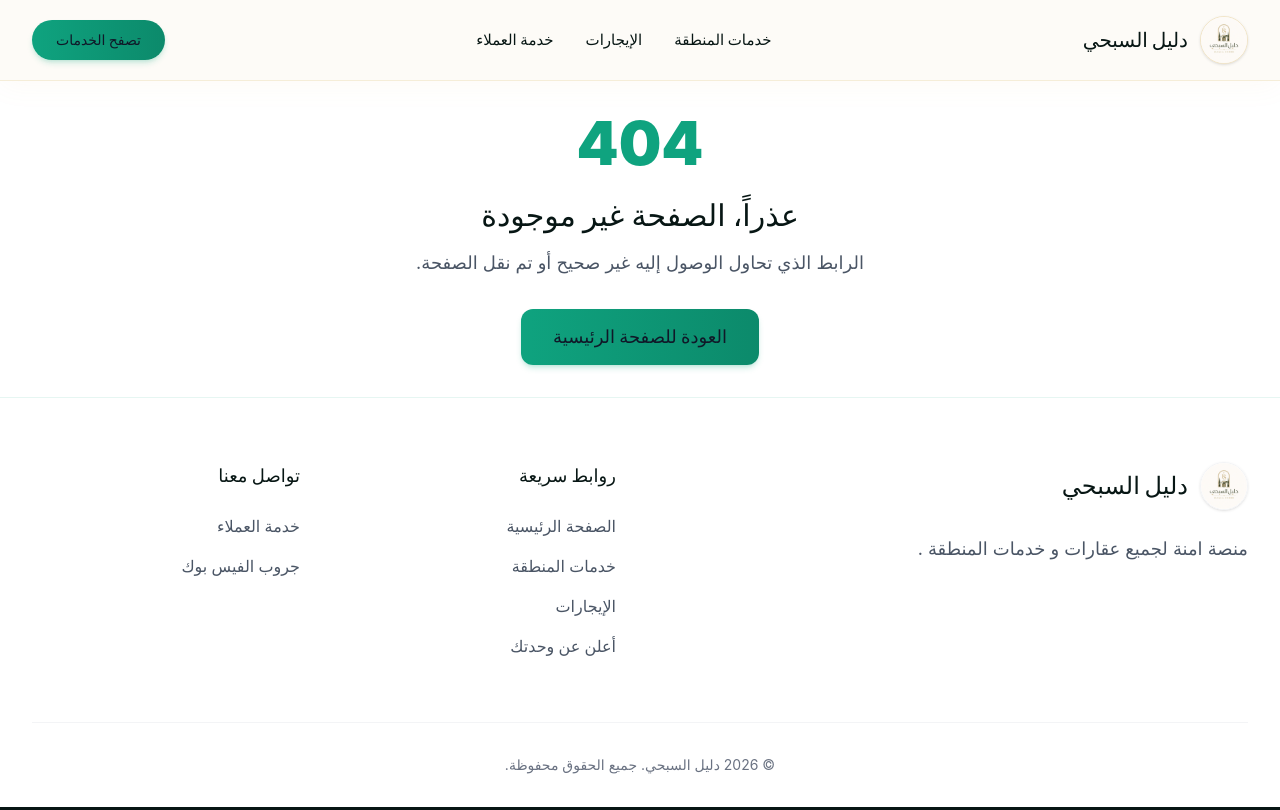
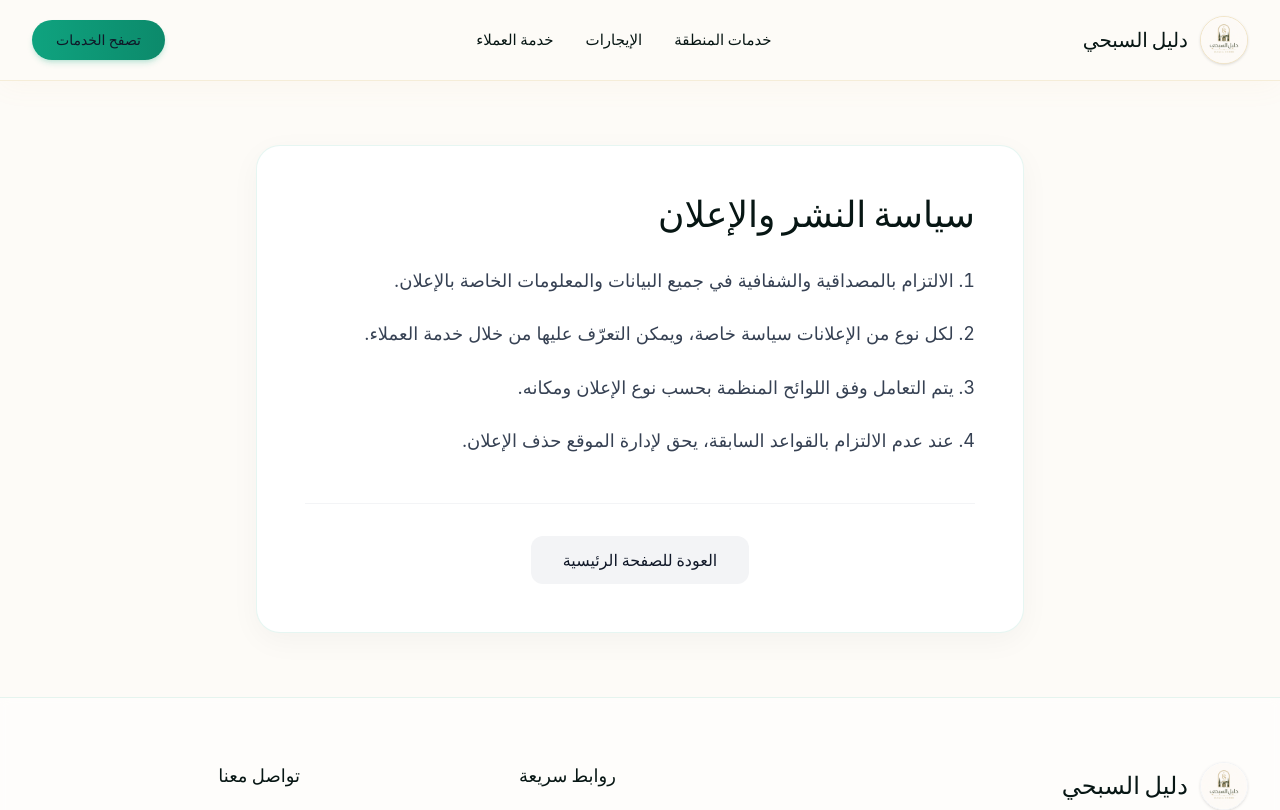
Before and after one commit to mohabx116-creator/dalilsubhi-landing-web, a React (Vite) app: page /publishing-policy in a window 1280 px wide. Shown: the top 810 px of the page. Built offline with nearby package versions, Linux system fonts and the light colour scheme.

Commit message:
feat(landing): add canonical publishing policy and footer links

```diff
--- a/src/App.tsx
+++ b/src/App.tsx
@@ -3,6 +3,8 @@ import { ScrollToTop } from './components/ScrollToTop';
 import ComingSoonPage from './pages/ComingSoonPage';
 import HomePage from './pages/HomePage';
 import NotFoundPage from './pages/NotFoundPage';
+
+import PublishingPolicyPage from './pages/PublishingPolicyPage';
 
 export default function App() {
   return (
@@ -10,6 +12,7 @@ export default function App() {
       <ScrollToTop />
       <Routes>
         <Route path="/" element={<HomePage />} />
+        <Route path="/publishing-policy" element={<PublishingPolicyPage />} />
         <Route path="/coming-soon" element={<ComingSoonPage />} />
         <Route path="*" element={<NotFoundPage />} />
       </Routes>
--- a/src/components/AboutSection.tsx
+++ b/src/components/AboutSection.tsx
@@ -1,10 +1,17 @@
+import { Link } from 'react-router-dom';
+
 export default function AboutSection() {
   return (
     <section id="about" className="bg-gray-50/50 backdrop-blur-[4px] py-16">
       <div className="mx-auto max-w-3xl px-4 sm:px-6 lg:px-8 text-center">
         <h2 className="text-3xl font-black text-[#071614] sm:text-4xl mb-6">عن دليل السبحي</h2>
-        <p className="text-lg leading-relaxed text-gray-600">
+        <p className="text-lg leading-relaxed text-gray-600 mb-6">
           دليل السبحي منصة امنة لجميع عقارات و خدمات المنطقة.
+        </p>
+        <p className="text-sm text-gray-500">
+          <Link to="/publishing-policy" className="hover:text-[#0fa37f] transition underline underline-offset-4">
+            نلتزم بمعايير واضحة للنشر والإعلان بما يحفظ جودة المحتوى وموثوقيته.
+          </Link>
         </p>
       </div>
     </section>
--- a/src/components/Footer.tsx
+++ b/src/components/Footer.tsx
@@ -25,6 +25,7 @@ export default function Footer() {
               <li><a href={SERVICES_URL} className="hover:text-[#0fa37f] transition">خدمات المنطقة</a></li>
               <li><a href={RENTALS_URL} className="hover:text-[#0fa37f] transition">الإيجارات</a></li>
               <li><a href={OWNERS_URL} className="hover:text-[#0fa37f] transition">أعلن عن وحدتك</a></li>
+              <li><Link to="/publishing-policy" className="hover:text-[#0fa37f] transition">سياسة النشر والإعلان</Link></li>
             </ul>
           </div>
           <div>
--- /dev/null
+++ b/src/pages/PublishingPolicyPage.tsx
@@ -0,0 +1,33 @@
+import { Link } from 'react-router-dom';
+import Header from '../components/Header';
+import Footer from '../components/Footer';
+
+export default function PublishingPolicyPage() {
+  return (
+    <div className="relative min-h-screen flex flex-col bg-[#fdfbf7] text-gray-900 font-sans" dir="rtl">
+      <Header />
+      <main className="flex-1 px-4 py-16 sm:px-6 lg:px-8">
+        <div className="mx-auto max-w-3xl rounded-3xl bg-white p-8 sm:p-12 shadow-[0_8px_30px_rgba(0,0,0,0.04)] border border-[#0fa37f]/10">
+          <h1 className="text-3xl font-black text-[#071614] sm:text-4xl mb-8">سياسة النشر والإعلان</h1>
+
+          <ol className="list-decimal list-inside space-y-6 text-lg leading-relaxed text-gray-700">
+            <li>الالتزام بالمصداقية والشفافية في جميع البيانات والمعلومات الخاصة بالإعلان.</li>
+            <li>لكل نوع من الإعلانات سياسة خاصة، ويمكن التعرّف عليها من خلال خدمة العملاء.</li>
+            <li>يتم التعامل وفق اللوائح المنظمة بحسب نوع الإعلان ومكانه.</li>
+            <li>عند عدم الالتزام بالقواعد السابقة، يحق لإدارة الموقع حذف الإعلان.</li>
+          </ol>
+
+          <div className="mt-12 pt-8 border-t border-gray-100 flex justify-center">
+            <Link
+              to="/"
+              className="inline-flex min-h-[48px] items-center justify-center rounded-xl bg-gray-100 px-8 text-base font-bold text-gray-700 transition hover:bg-gray-200 hover:text-gray-900"
+            >
+              العودة للصفحة الرئيسية
+            </Link>
+          </div>
+        </div>
+      </main>
+      <Footer />
+    </div>
+  );
+}
```
